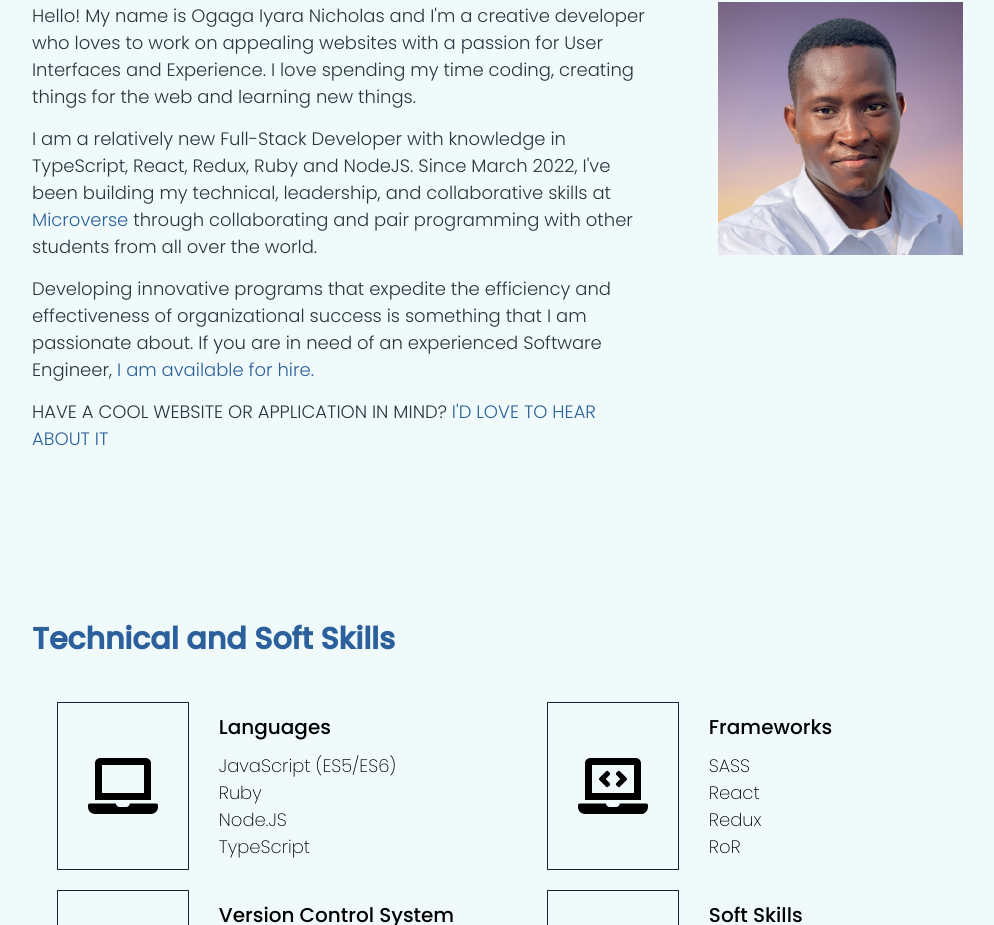
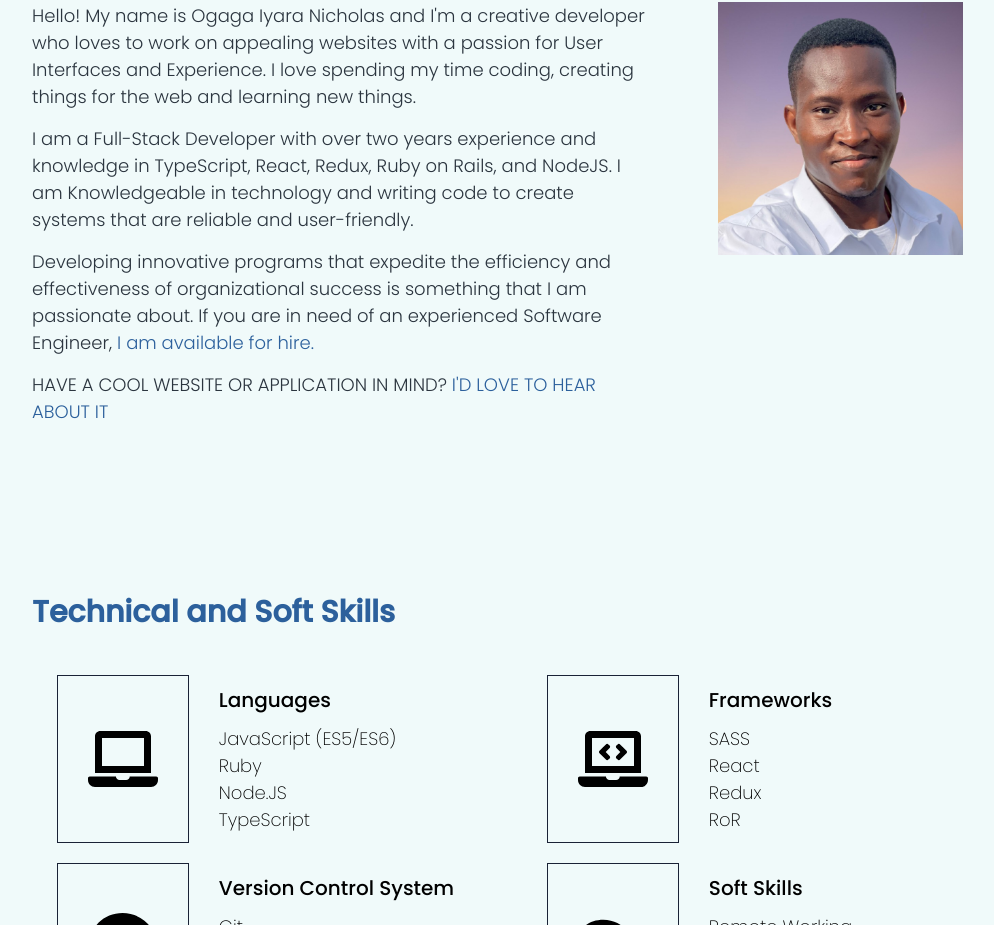
Before and after one commit to Ogaga01/portfoliov2, a React (Create React App) app: page / in a window 1280 px wide. Shown: the part 778-1703 px from the top of the page, without its empty margins (118-1112 px from the left). Built offline with nearby package versions, Linux system fonts and the light colour scheme.

Commit message:
Modify about section

```diff
--- a/src/components/About.tsx
+++ b/src/components/About.tsx
@@ -1,16 +1,16 @@
 import React, { FC } from "react";
 import ogaga from "./../images/ogaga.jpeg";
 import { Link } from "react-scroll";
-import {motion} from 'framer-motion'
-import styles from './../sass/_about.module.scss'
+import { motion } from "framer-motion";
+import styles from "./../sass/_about.module.scss";
 
 const About: FC = () => {
   return (
     <motion.section
       initial={{ opacity: 0, scale: 0 }}
-      whileInView={{ opacity: 1, scale:1 }}
+      whileInView={{ opacity: 1, scale: 1 }}
       transition={{ duration: 1 }}
-      viewport={{once: true}}
+      viewport={{ once: true }}
       id="about"
       className={styles["about"]}
     >
@@ -24,15 +24,10 @@ const About: FC = () => {
             things for the web and learning new things.
           </p>
           <p className={styles["about__two"]}>
-            I am a relatively new Full-Stack Developer with knowledge in
-            TypeScript, React, Redux, Ruby and NodeJS.{"\n"} Since March 2022,
-            I've been building my technical, leadership, and collaborative
-            skills at{" "}
-            <span className={styles["about__microverse"]}>
-              <a href="https://www.microverse.org/">Microverse</a>
-            </span>{" "}
-            through collaborating and pair programming with other students from
-            all over the world.
+            I am a Full-Stack Developer with over two years experience and
+            knowledge in TypeScript, React, Redux, Ruby on Rails, and NodeJS.
+            {"\n"} I am Knowledgeable in technology and writing code to create
+            systems that are reliable and user-friendly.
           </p>
           <p className={styles["about__three"]}>
             Developing innovative programs that expedite the efficiency and
```
